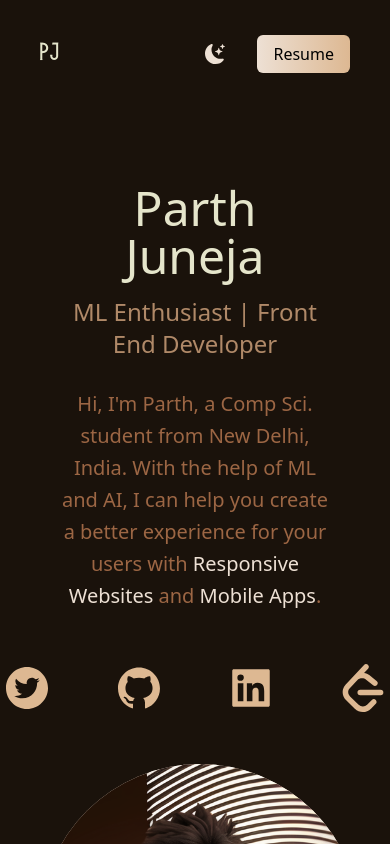
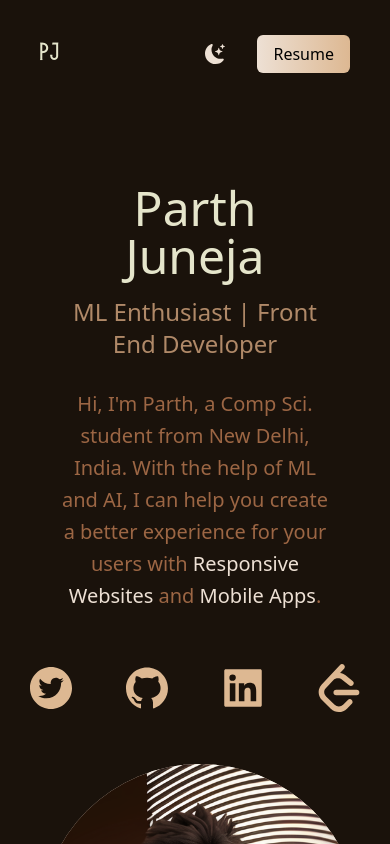
Before and after one commit to ParthJuneja/portfolio, a Next.js app: page / in a window 390 px wide. Shown: the top 844 px of the page. Built offline with nearby package versions, Linux system fonts and the light colour scheme.

Commit message:
changed width on mobile devices

```diff
--- a/pages/index.js
+++ b/pages/index.js
@@ -63,7 +63,7 @@ export default function Home() {
               .
             </p>
           </div>
-          <div className="text-5xl justify-center flex gap-16 py-3 text-light_front dark:text-calm">
+          <div className="text-5xl justify-center flex gap-12 lg:gap-16 py-3 text-light_front dark:text-calm">
             <a href="https://twitter.com/pjparties">
               <AiFillTwitterCircle className="cursor-pointer hover:opacity-60 hover:text-mid2" />
             </a>
```
